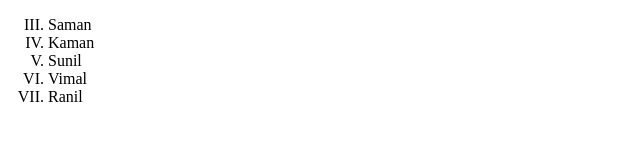
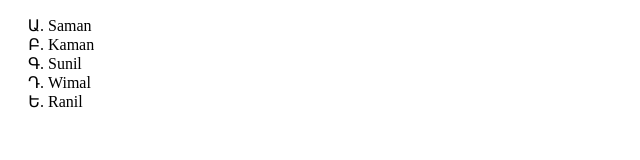
Before and after one commit to Ravihansi17/IT-Day02, a plain HTML site: page index.html in a window 1280 px wide. Shown: the full height of the page, 0-640 px from the left. Drawn offline with Linux system fonts and the light colour scheme.

Commit message:
refactor: update and reorganize commented-out list structure in index.html

```diff
--- a/index.html
+++ b/index.html
@@ -48,13 +48,28 @@
         </dl>
     </div>-->
 
-    <ol type="I" start="3">
+    <!-- <ol type="I" start="3">
+        <li>Saman</li>
+        <li>Kaman</li>
+        <li>
+            <ol>
+                <li>Walana</li>
+                <li>Gampaha</li>
+                <li>mathara</li>
+                <li>Anuradhapura</li>
+            </ol>
+        </li>
+        <li>Vimal</li>
+        <li>Ranil</li>
+    </ol>-->
+
+    <ul style="list-style-type: armenian;">
         <li>Saman</li>
         <li>Kaman</li>
         <li>Sunil</li>
-        <li>Vimal</li>
+        <li>Wimal</li>
         <li>Ranil</li>
-    </ol>
+    </ul>
 
 
 </body>
```
